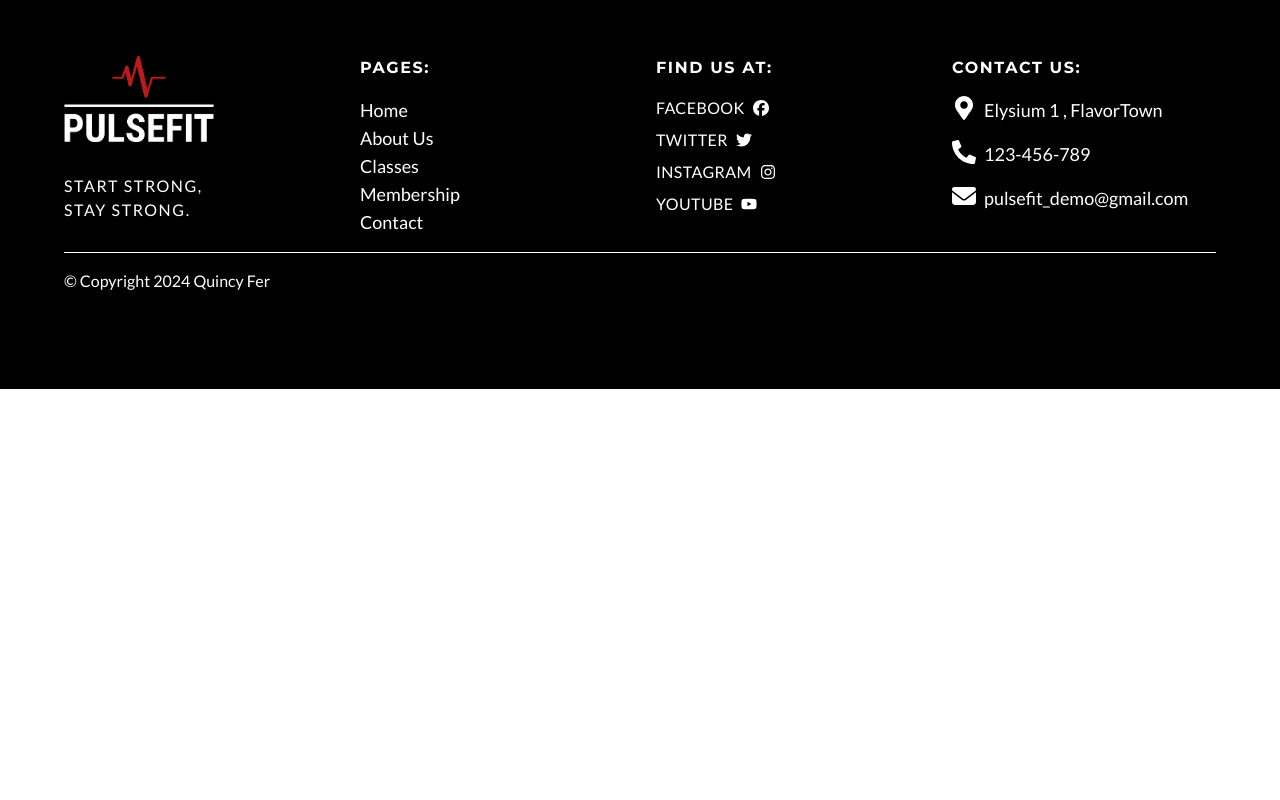
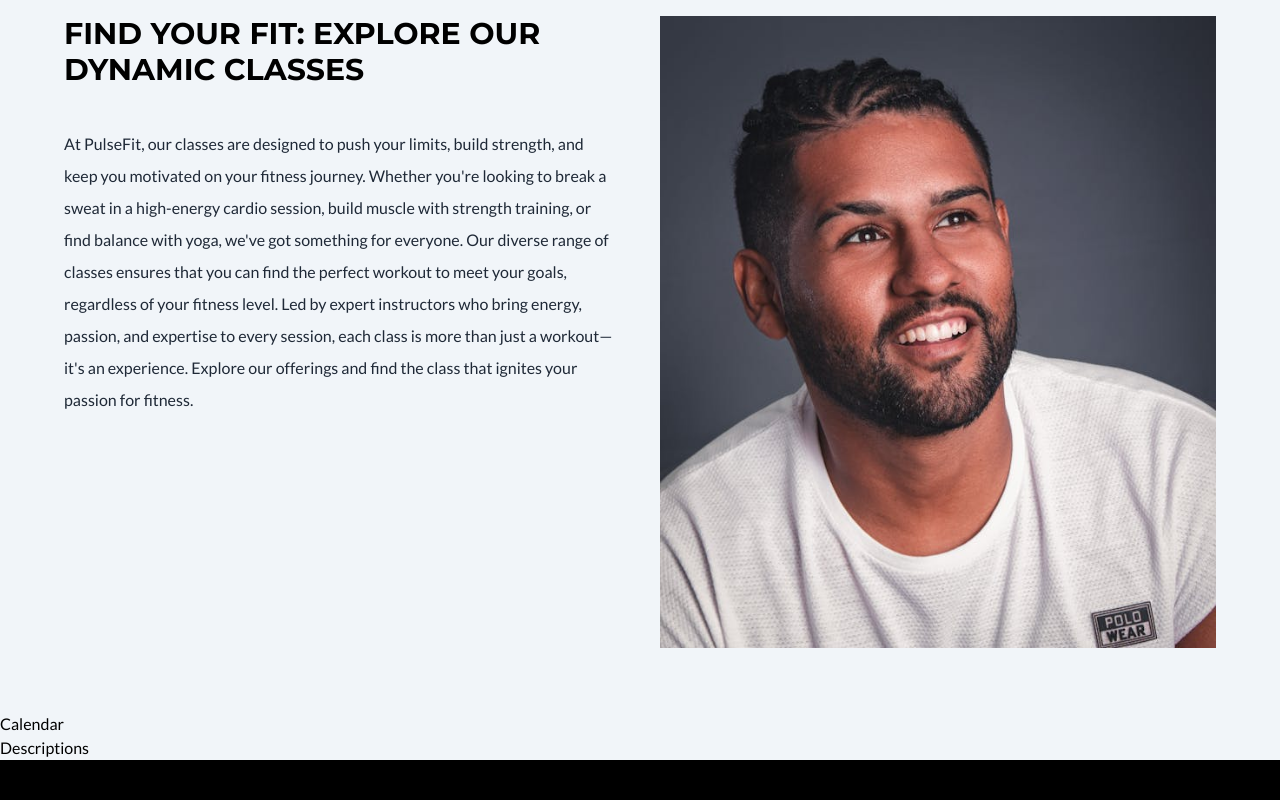
Before and after one commit to Quincy-Fer/pulse-fit, a Next.js app: page /classes in a window 1280 px wide. Shown: the part 320-1120 px from the top of the page. Before the commit the page ends 800 px from the top, so only its background shows below. Built offline with nearby package versions, Linux system fonts and the light colour scheme.

Commit message:
add border to images

```diff
--- a/app/classes/page.tsx
+++ b/app/classes/page.tsx
@@ -1,9 +1,18 @@
+import Calendar from "@/components/classes/Calendar";
+import Descriptions from "@/components/classes/Descriptions";
+import Overview from "@/components/classes/Overview";
+
 const page = () => {
   return (
     <section className="bg-slate-100 mx-auto ">
       <div className="pt-36 pb-20 bg-accent">
         <h2 className="text-white text-center text-5xl">Classes</h2>
       </div>
+      <div className="flex flex-col mx-auto justify-center max-w-[1440px]">
+        <Overview />
+        <Calendar />
+        <Descriptions />
+      </div>
     </section>
   );
 };
--- a/components/About.tsx
+++ b/components/About.tsx
@@ -29,7 +29,7 @@ const About = () => {
           />
         </div>
         {/* image */}
-        <div className="z-20">
+        <div className="z-20 border-2 border-black">
           <Image
             src="/images/features.jpg"
             alt="Guy working out"
--- a/components/Testimonials.tsx
+++ b/components/Testimonials.tsx
@@ -51,7 +51,7 @@ const Testimonials = () => {
                   <img
                     src={item.image}
                     alt={item.alt}
-                    className="bg-cover w-full h-full  rounded-full"
+                    className="bg-cover w-full h-full border border-gray-500 rounded-full"
                   />
                 </div>
                 <div className="flex flex-col justify-center p-4">
--- a/components/about/Journey.tsx
+++ b/components/about/Journey.tsx
@@ -12,7 +12,7 @@ const Journey = () => {
             {SUBPAGE_ABOUT.journey}
           </p>
         </div>
-        <div>
+        <div className="border border-black">
           <Image
             src="/images/journey.jpg"
             width={500}
--- a/components/classes/Descriptions.tsx
+++ b/components/classes/Descriptions.tsx
@@ -0,0 +1,5 @@
+const Descriptions = () => {
+  return <div>Descriptions</div>;
+};
+
+export default Descriptions;
--- a/components/classes/Overview.tsx
+++ b/components/classes/Overview.tsx
@@ -1,5 +1,19 @@
+import { SUBPAGE_CLASSES_INTRO } from "@/constants";
+
 const Overview = () => {
-  return <div>Overview</div>;
+  return (
+    <section className="mx-auto p-16">
+      <div className="grid grid-cols-1 md:grid-cols-2 gap-10">
+        <div className="flex flex-col gap-10">
+          <h3 className="text-3xl">{SUBPAGE_CLASSES_INTRO.heading}</h3>
+          <p className="max-w-[600px] leading-loose text-gray-800 ">
+            {SUBPAGE_CLASSES_INTRO.paragraph}
+          </p>
+        </div>
+        <img src="/images/man1.jpg" alt="" />
+      </div>
+    </section>
+  );
 };
 
 export default Overview;
--- a/constants/index.js
+++ b/constants/index.js
@@ -440,3 +440,17 @@ export const SUBPAGE_ABOUT_TRAINERS = [
     alt: "Boxing Coach",
   },
 ];
+
+export const SUBPAGE_CLASSES_INTRO = {
+  heading: "Find Your Fit: Explore Our Dynamic Classes",
+  paragraph:
+    "At PulseFit, our classes are designed to push your limits, build strength,\
+     and keep you motivated on your fitness journey. Whether you're looking to break\
+      a sweat in a high-energy cardio session, build muscle with strength training,\
+       or find balance with yoga, we've got something for everyone. Our diverse range\
+        of classes ensures that you can find the perfect workout to meet your goals,\
+         regardless of your fitness level. Led by expert instructors who bring energy,\
+          passion, and expertise to every session, each class is more than just a\
+           workout—it's an experience. Explore our offerings and find the class\
+            that ignites your passion for fitness.",
+};
```
